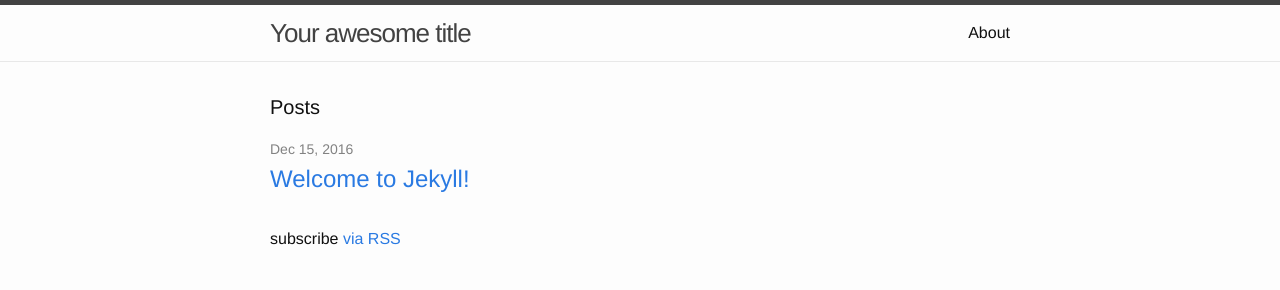
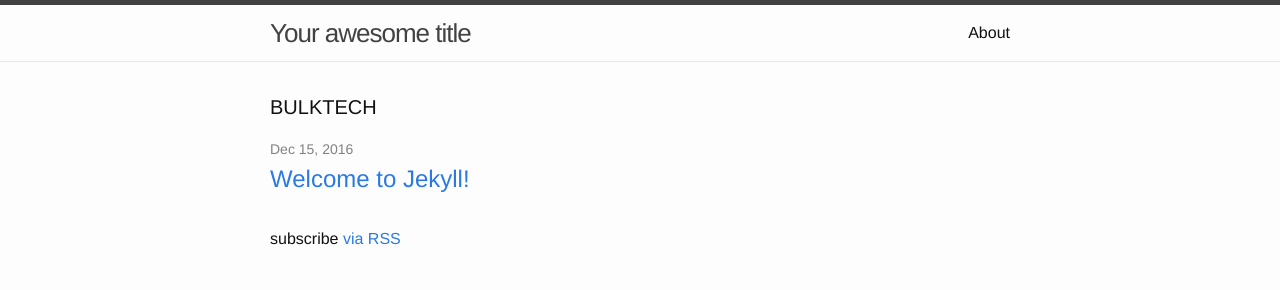
Before and after one commit to FPorcher/FPorcher.github.io, a Jekyll site: the page built from index.html, in a window 1280 px wide. Shown: the top 290 px of the page. Built offline with Jekyll 4.4.1, drawn with Linux system fonts in a browser that asks for light colours.

Commit message:
Update index.html
Updated title to BULKTECH

```diff
--- a/index.html
+++ b/index.html
@@ -4,7 +4,7 @@
 
 <div class="home">
 
-  <h1 class="page-heading">Posts</h1>
+  <h1 class="page-heading">BULKTECH</h1>
 
   <ul class="post-list">
     {% for post in site.posts %}
```
